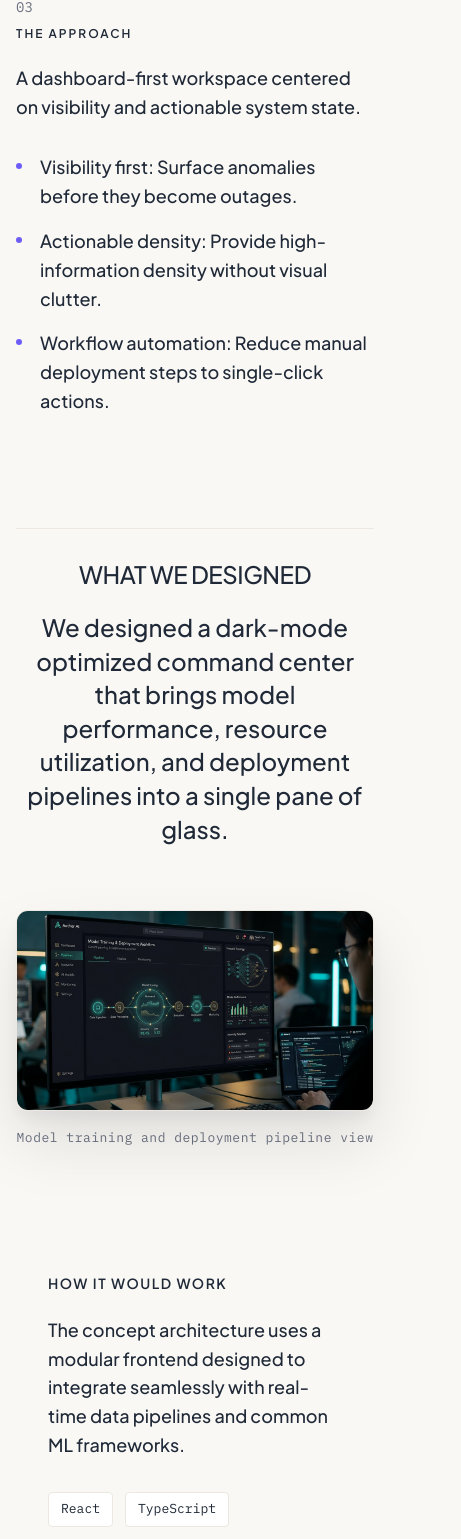
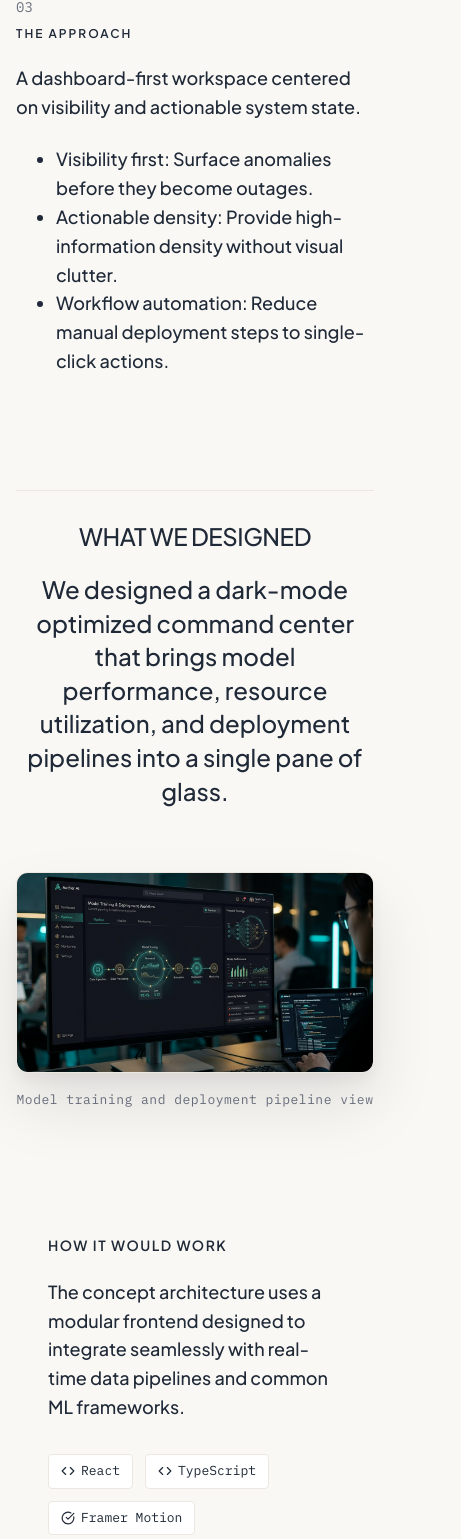
Before and after one commit to Gayathripocharam/DesignPlunge, a React (Vite) app: page /work/ai-operations-platform in a window 390 px wide. Shown: the part 2193-3732 px from the top of the page, 461 px wide, since content can reach past the window. Built offline with nearby package versions, Linux system fonts and the light colour scheme; no server answers.

Commit message:
style(work): apply structural enhancements to case study detail pages

```diff
--- a/src/components/business/CaseStudyDetail/CaseStudyDetail.module.css
+++ b/src/components/business/CaseStudyDetail/CaseStudyDetail.module.css
@@ -136,28 +136,24 @@
   margin-bottom: 0;
 }
 
-/* Context / Approach Specifics */
-.principlesList {
-  list-style: none;
-  padding: 0;
-  margin: 32px 0 0 0;
+.capabilitiesList {
+  display: flex;
+  flex-wrap: wrap;
+  gap: 12px;
+  margin-top: 32px;
 }
 
-.principlesList li {
-  margin-bottom: 16px;
-  padding-left: 24px;
-  position: relative;
-}
-
-.principlesList li::before {
-  content: "";
-  position: absolute;
-  left: 0;
-  top: 10px;
-  width: 6px;
-  height: 6px;
-  border-radius: 50%;
-  background-color: var(--accent);
+.capabilityPill {
+  display: inline-flex;
+  align-items: center;
+  gap: 8px;
+  padding: 8px 16px;
+  border-radius: 99px;
+  background-color: var(--surface-alt);
+  border: 1px solid var(--border);
+  font-size: 14px;
+  font-weight: 500;
+  color: var(--text-h);
 }
 
 /* Product Showcase */
@@ -252,6 +248,9 @@
 }
 
 .techTag {
+  display: inline-flex;
+  align-items: center;
+  gap: 6px;
   font-family: var(--typography-mono);
   font-size: 13px;
   padding: 6px 12px;
@@ -272,6 +271,7 @@
   margin: 0;
   color: var(--text);
   line-height: 1.6;
+  border-left: 2px solid var(--accent);
 }
 
 .systemNotes li {
@@ -313,22 +313,53 @@
 }
 
 .decisionsList {
+  position: relative;
   display: flex;
   flex-direction: column;
   gap: var(--spacing-xl);
+  padding-left: 24px;
+}
+
+.decisionsList::before {
+  content: '';
+  position: absolute;
+  top: 16px;
+  bottom: 16px;
+  left: 6px;
+  width: 1px;
+  background-color: var(--border);
+  z-index: 0;
 }
 
 .decisionRow {
+  position: relative;
   display: flex;
   gap: var(--spacing-lg);
-  border-top: 1px solid var(--border);
-  padding-top: var(--spacing-md);
+  padding: var(--spacing-md);
+  border-radius: 8px;
+  border-left: 2px solid transparent;
+  transition: background-color 0.3s ease, border-color 0.3s ease;
+  z-index: 1;
+}
+
+.decisionRow:hover {
+  background-color: rgba(109, 93, 246, 0.04);
+  border-left-color: var(--accent);
 }
 
 .decisionNumber {
+  position: relative;
   font-family: var(--typography-mono);
   font-size: 16px;
   color: var(--text-muted);
+  background-color: var(--bg);
+  padding: 4px 0;
+  transition: color 0.3s ease, transform 0.3s ease;
+}
+
+.decisionRow:hover .decisionNumber {
+  color: var(--accent);
+  transform: scale(1.05);
 }
 
 .decisionBody {
@@ -368,20 +399,56 @@
 
 .nextConceptLink {
   text-decoration: none;
-  display: block;
-  transition: opacity 0.2s ease;
+  display: flex;
+  align-items: center;
+  justify-content: space-between;
+  gap: 32px;
+  padding: 48px;
+  border-top: 1px solid var(--border);
+  border-radius: 12px;
+  transition: background-color 0.3s ease, transform 0.3s ease;
+  width: 100%;
+  max-width: 900px;
 }
 
 .nextConceptLink:hover {
-  opacity: 0.8;
+  background-color: var(--surface-alt);
+  transform: translateY(-4px);
+}
+
+.nextConceptContent {
+  display: flex;
+  flex-direction: column;
+  align-items: flex-start;
+  text-align: left;
+}
+
+.nextConceptImageWrap {
+  width: 200px;
+  aspect-ratio: 16 / 9;
+  border-radius: 8px;
+  overflow: hidden;
+  flex-shrink: 0;
+  border: 1px solid var(--border);
+}
+
+.nextConceptImageWrap img {
+  width: 100%;
+  height: 100%;
+  object-fit: cover;
 }
 
 .nextConceptTitle {
-  font-size: clamp(40px, 5vw, 64px);
-  font-weight: 400;
+  font-size: clamp(32px, 4vw, 48px);
+  font-weight: 600;
   letter-spacing: -0.02em;
   color: var(--text-h);
   margin: 0 0 var(--spacing-sm) 0;
+  transition: color 0.3s ease;
+}
+
+.nextConceptLink:hover .nextConceptTitle {
+  color: var(--accent);
 }
 
 .nextConceptThinking {
--- a/src/components/business/CaseStudyDetail/CaseStudyDetail.tsx
+++ b/src/components/business/CaseStudyDetail/CaseStudyDetail.tsx
@@ -3,6 +3,7 @@ import { useParams, Link, Navigate, useLocation } from "react-router-dom";
 import { SEO } from "@/components/seo/SEO";
 import { organizationLD, creativeWorkLD, caseStudyBreadcrumbs } from '@/seo/structuredData';
 import { motion, useScroll, useTransform, useReducedMotion } from "framer-motion";
+import { Code, Database, Cloud, Layers, Layout, PieChart, Workflow, Server, PenTool, CheckCircle, ArrowRight } from "lucide-react";
 import { getCaseStudyBySlug, allCaseStudies } from "@/content/casestudies";
 import { ContextualNav } from "@/components/business/ContextualNav/ContextualNav";
 import { track } from "@/analytics";
@@ -16,6 +17,20 @@ const imageMap: Record<string, string> = {
   "ai-operations-platform": aiOpsImg,
   "product-analytics-dashboard": dashboardImg,
   "business-automation-platform": autoImg,
+};
+
+const getIconForString = (str: string) => {
+  const lower = str.toLowerCase();
+  if (lower.includes('data') || lower.includes('sql') || lower.includes('postgres') || lower.includes('redis')) return <Database size={14} />;
+  if (lower.includes('react') || lower.includes('code') || lower.includes('node') || lower.includes('typescript')) return <Code size={14} />;
+  if (lower.includes('cloud') || lower.includes('webworker') || lower.includes('api')) return <Cloud size={14} />;
+  if (lower.includes('workflow') || lower.includes('automation') || lower.includes('process')) return <Workflow size={14} />;
+  if (lower.includes('visual') || lower.includes('chart') || lower.includes('dashboard')) return <PieChart size={14} />;
+  if (lower.includes('layout') || lower.includes('ui') || lower.includes('interface')) return <Layout size={14} />;
+  if (lower.includes('design') || lower.includes('css')) return <PenTool size={14} />;
+  if (lower.includes('layer') || lower.includes('disclosure')) return <Layers size={14} />;
+  if (lower.includes('system') || lower.includes('machine')) return <Server size={14} />;
+  return <CheckCircle size={14} />;
 };
 
 export const CaseStudyDetail: React.FC = () => {
@@ -311,18 +326,37 @@ export const CaseStudyDetail: React.FC = () => {
                   {study.architecture.technologies && (
                     <div className={styles.techList}>
                       {study.architecture.technologies.map((tech, idx) => (
-                        <span key={idx} className={styles.techTag}>{tech}</span>
+                        <span key={idx} className={styles.techTag}>
+                          {getIconForString(tech)}
+                          {tech}
+                        </span>
                       ))}
                     </div>
                   )}
 
                   {study.architecture.systemNotes && (
                     <div className={styles.systemNotes}>
-                      <ul>
+                      <motion.ul
+                        initial="hidden"
+                        whileInView="show"
+                        viewport={{ once: true, amount: 0.2 }}
+                        variants={{
+                          hidden: { opacity: 0 },
+                          show: { opacity: 1, transition: { staggerChildren: 0.08 } }
+                        }}
+                      >
                         {study.architecture.systemNotes.map((note, idx) => (
-                          <li key={idx}>{note}</li>
+                          <motion.li
+                            key={idx}
+                            variants={{
+                              hidden: { opacity: 0, x: -10 },
+                              show: { opacity: 1, x: 0, transition: { duration: 0.4 } }
+                            }}
+                          >
+                            {note}
+                          </motion.li>
                         ))}
-                      </ul>
+                      </motion.ul>
                     </div>
                   )}
                 </div>
@@ -366,11 +400,14 @@ export const CaseStudyDetail: React.FC = () => {
                   <h2 className={styles.sectionTitle}>CAPABILITIES DEMONSTRATED</h2>
                 </div>
                 <div className={styles.sectionContent}>
-                  <ul className={styles.principlesList}>
+                  <div className={styles.capabilitiesList}>
                     {study.demonstrates.map((cap, idx) => (
-                      <li key={idx}>{cap}</li>
+                      <div key={idx} className={styles.capabilityPill}>
+                        {getIconForString(cap)}
+                        <span>{cap}</span>
+                      </div>
                     ))}
-                  </ul>
+                  </div>
                 </div>
               </div>
             </div>
@@ -384,9 +421,14 @@ export const CaseStudyDetail: React.FC = () => {
               <div className={styles.nextConceptInner}>
                 <p className={styles.nextConceptLabel}>NEXT CONCEPT</p>
                 <Link to={`/work/${otherStudies[0].slug}`} className={styles.nextConceptLink}>
-                  <h2 className={styles.nextConceptTitle}>{otherStudies[0].title}</h2>
-                  <p className={styles.nextConceptThinking}>{otherStudies[0].thinking}</p>
-                  <span className={styles.viewNextLink}>View next concept &rarr;</span>
+                  <div className={styles.nextConceptContent}>
+                    <h2 className={styles.nextConceptTitle}>{otherStudies[0].title}</h2>
+                    <p className={styles.nextConceptThinking}>{otherStudies[0].thinking}</p>
+                    <span className={styles.viewNextLink}>View next concept <ArrowRight size={16} /></span>
+                  </div>
+                  <div className={styles.nextConceptImageWrap}>
+                    <img src={imageMap[otherStudies[0].slug] || otherStudies[0].coverImage} alt={otherStudies[0].title} />
+                  </div>
                 </Link>
               </div>
             </div>
```
